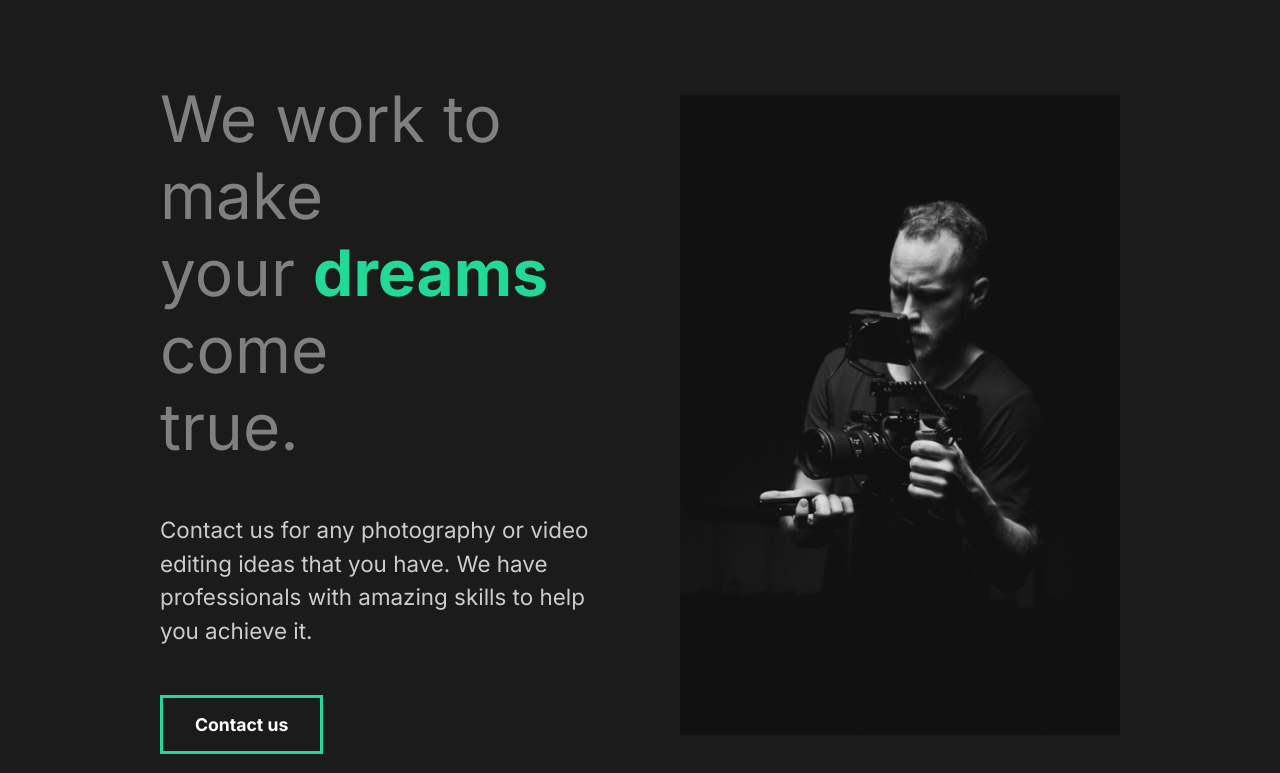
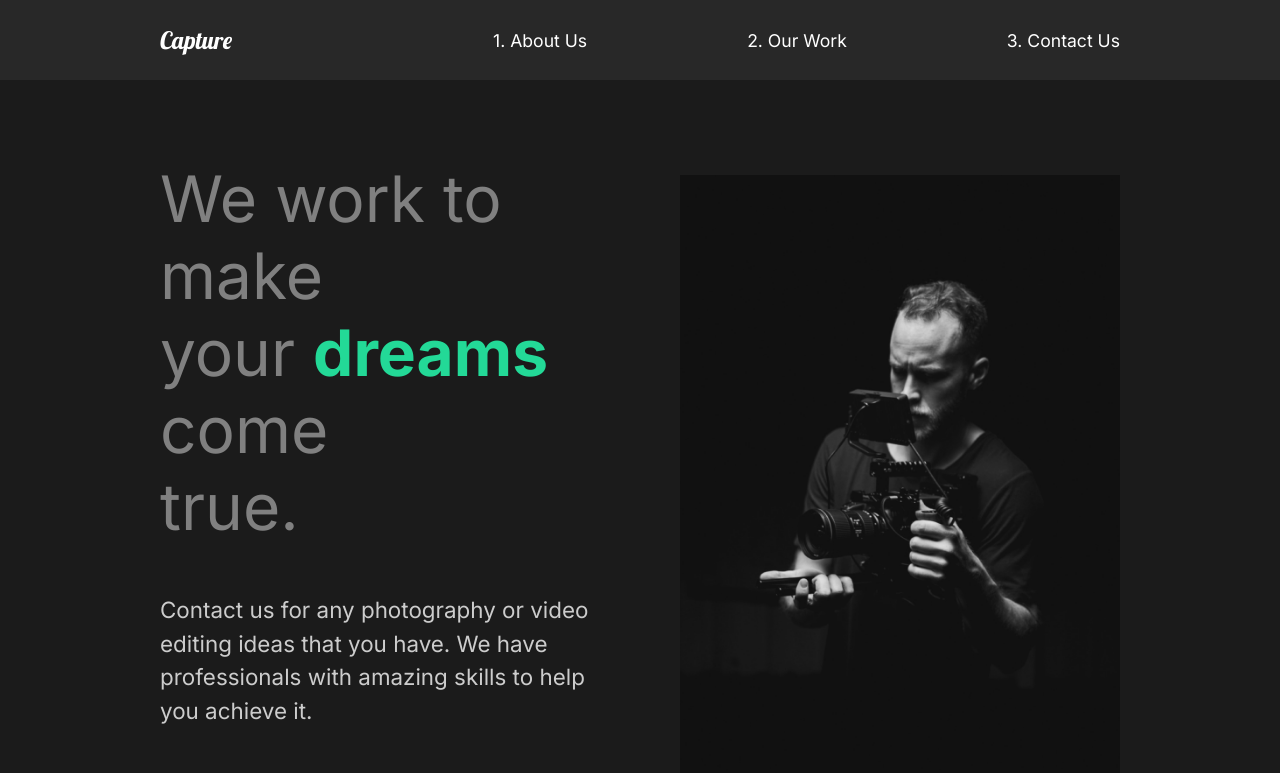
Before and after one commit to htehrani98/capture, a React (Create React App) app: page / in a window 1280 px wide. Shown: the top 773 px of the page. Built offline with nearby package versions, Linux system fonts and the light colour scheme.

Commit message:
8. Creating Our Nav

```diff
--- a/src/App.js
+++ b/src/App.js
@@ -3,11 +3,13 @@
 import GlobalStyle from "./components/GlobalStyle";
 //Import Pages
 import AboutUs from "./pages/AboutUs";
+import Nav from "./components/Nav";
 
 function App() {
   return (
     <div className="App">
       <GlobalStyle />
+      <Nav></Nav>
       <AboutUs />
     </div>
   );
--- /dev/null
+++ b/src/components/Nav.js
@@ -0,0 +1,54 @@
+import React from "react";
+import styled from "styled-components";
+
+const Nav = () => {
+  return (
+    <StyledNav>
+      <h1>
+        <a href="#" id="logo">
+          Capture
+        </a>
+      </h1>
+      <ul>
+        <li>
+          <a href="#">1. About Us</a>
+        </li>
+        <li>
+          <a href="#">2. Our Work</a>
+        </li>
+        <li>
+          <a href="#">3. Contact Us</a>
+        </li>
+      </ul>
+    </StyledNav>
+  );
+};
+
+const StyledNav = styled.nav`
+  min-height: 10vh;
+  display: flex;
+  margin: auto;
+  justify-content: space-between;
+  align-items: center;
+  padding: 1rem 10rem;
+  background: #282828;
+  a {
+    color: white;
+    text-decoration: none;
+  }
+  ul {
+    display: flex; // is this do some like display inline too??
+    list-style: none;
+  }
+  #logo {
+    font-size: 1.5rem;
+    font-family: "lobster", cursive;
+    font-weight: lighter;
+  }
+  li {
+    padding-left: 10rem;
+    position: relative;
+  }
+`;
+
+export default Nav;
```
